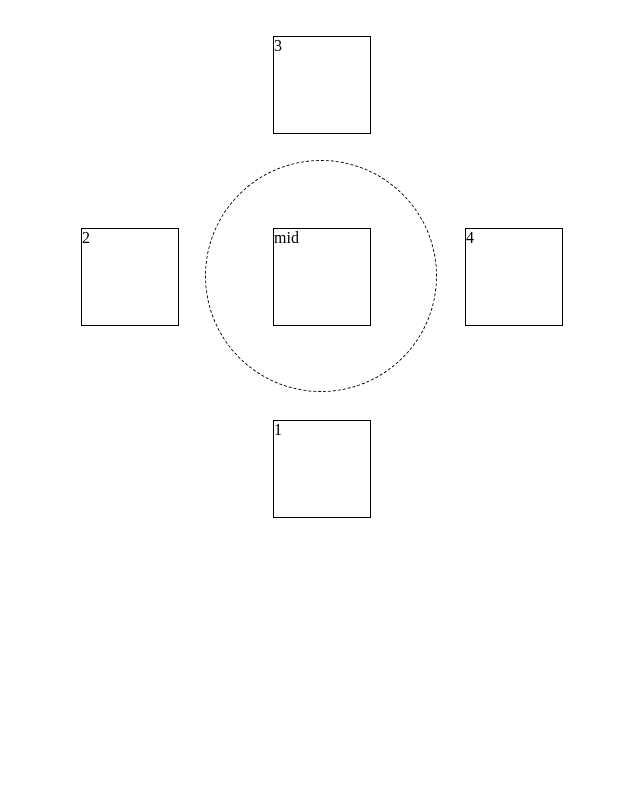
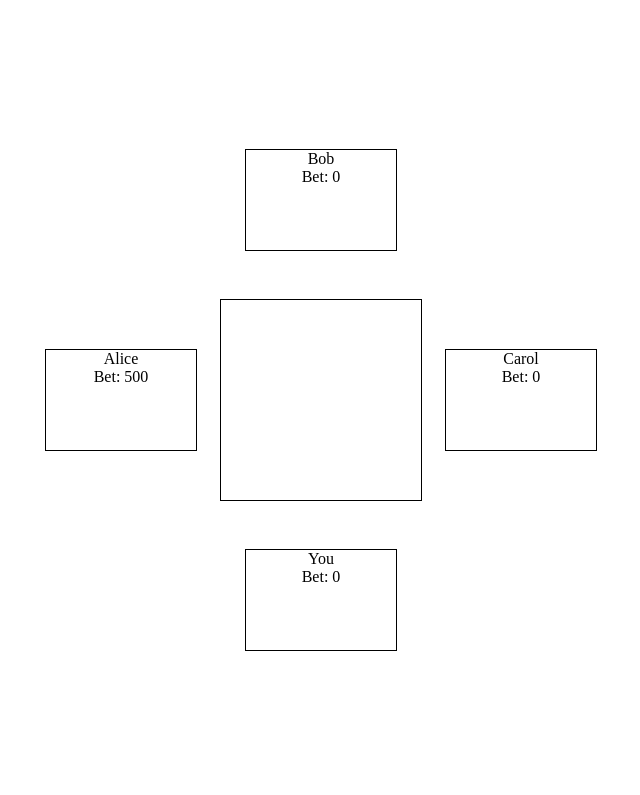
Before and after one commit to compupro/kakegurui-nym-zero, a plain HTML site: page index.html in a window 1280 px wide. Shown: the whole page, without its empty margins (319-959 px from the left). Drawn offline with Linux system fonts and the light colour scheme.

Commit message:
Add display

```diff
--- a/game.js
+++ b/game.js
@@ -13,6 +13,13 @@ Returns a random integer from 0 to n
 */
 function randInt(n) {
     return Math.floor(Math.random() * n);
+}
+
+/*
+jQuery-like alias for the stupidly long function name
+*/
+function $(elemId){
+    return document.getElementById(elemId);
 }
 
 /*
@@ -148,3 +155,47 @@ class Game {
         this.turn++;
     }
 }
+
+class Display {
+    constructor(playerNames) {
+        var gameSurface = $('game-surface');
+        gameSurface.innerHTML = ''
+        this.players = [];
+        for (var i = 0; i < 4; i++){
+            var player = document.createElement('div');
+            player.classList.add('player');
+            player.classList.add('pos' + i);
+            player.setAttribute('data-position', i);
+
+            var playerName = playerNames[i];
+            var name = document.createElement('div');
+            name.classList.add('player-name');
+            name.appendChild(document.createTextNode(playerName));
+            player.appendChild(name);
+
+            var bet = document.createElement('div');
+            bet.classList.add('player-bet');
+            bet.appendChild(document.createTextNode('Bet: '));
+            var betAmount = document.createElement('span');
+            betAmount.classList.add('player-bet-amount');
+            betAmount.appendChild(document.createTextNode('0'));
+            betAmount.id = 'bet-amount-' + i;
+            bet.appendChild(betAmount);
+            player.appendChild(bet);
+
+            var cards = document.createElement('div');
+            cards.classList.add('player-cards');
+            cards.id = 'player-cards-' + i;
+            player.appendChild(cards);
+
+            this.players.push(player);
+            gameSurface.appendChild(player);
+        }
+    }
+
+    setBet(playerIndex, bet) {
+        var betAmountElem = $('bet-amount-' + playerIndex);
+        betAmountElem.innerHTML = '';
+        betAmountElem.appendChild(document.createTextNode(bet));
+    }
+}
--- a/index.css
+++ b/index.css
@@ -1,31 +1,49 @@
+:root {
+    --game-surface-radius: 200px;
+    --pos-distance: 1;
+}
+
+.container {
+    display: flex;
+    justify-content:center;
+    align-items:center;
+    width: 100%;
+    height: 100%;
+}
+
 .player {
     border: 1px solid black;
+    position: absolute;
+    width: 150px;
+    height: 100px;
+    text-align: center;
 }
 
-.game-middle {
-    border: 1px solid black;
+.player-cards {
+
 }
 
-.circle-container {
-    position: relative;
-    width: 6em;
-    height: 6em;
-    padding: 4.2em; /* (Half the width of the things inside the circle)*1.4 */
-    border: dashed 1px;
-    border-radius: 50%;
-    margin: 10em auto 0;
+.pos0 {
+    transform: translate(0, calc(var(--game-surface-radius) / var(--pos-distance)));
 }
-.circle-container .player, .circle-container .game-middle {
-    display: block;
-    position: absolute;
-    top: 50%;
-    left: 50%;
-    width: 6em;
-    height: 6em;
-    margin: -3em; /* Half the width or height */
+
+.pos1 {
+    transform: translate(calc(-1 * var(--game-surface-radius) / var(--pos-distance)), 0);
 }
-.circle-container img { display: block; width: 100%; }
-.human-side { transform: rotate(90deg) translate(12em) rotate(-90deg); }
-.deg90 { transform: translate(-12em); }
-.deg180 { transform: rotate(270deg) translate(12em) rotate(-270deg); }
-.deg270 { transform: translate(12em); } /* 12em = half the width of the wrapper */
+
+.pos2 {
+    transform: translate(0, calc(-1 * var(--game-surface-radius) / var(--pos-distance)));
+}
+
+.pos3 {
+    transform: translate(calc(var(--game-surface-radius) / var(--pos-distance)), 0);
+}
+
+#game-surface {
+    border: 1px solid black;
+    width: var(--game-surface-radius);
+    height: var(--game-surface-radius);
+    display: flex;
+    justify-content:center;
+    align-items:center;
+}
--- a/index.html
+++ b/index.html
@@ -2,16 +2,13 @@
     <head>
         <meta charset="utf-8">
         <link rel="stylesheet" type="text/css" href="index.css" />
+    </head>
+    <body>
+        <div class="container">
+            <div id="game-surface">
+            </div>
+        </div>
         <script type="text/javascript" src="game.js"></script>
         <script type="text/javascript" src="tests.js"></script>
-    </head>
-    <body>
-        <div class="circle-container">
-            <div class="player human-side">1</div>
-            <div class="player deg90">2</div>
-            <div class="player deg180">3</div>
-            <div class="player deg270">4</div>
-            <div class="game-middle">mid</div>
-        </div>
     </body>
 </html>
--- a/tests.js
+++ b/tests.js
@@ -26,3 +26,8 @@ testGame.playTurn(9);
 testGame.playTurn(1);
 console.table(testGame.players);
 console.log(testGame.round);
+
+testDisplay = new Display(['You0', 'Alice0', 'Bob0', 'Carol0']);
+testDisplay = new Display(['You', 'Alice', 'Bob', 'Carol']);
+testDisplay.setBet(1, 500);
+console.log(testDisplay.players)
```
